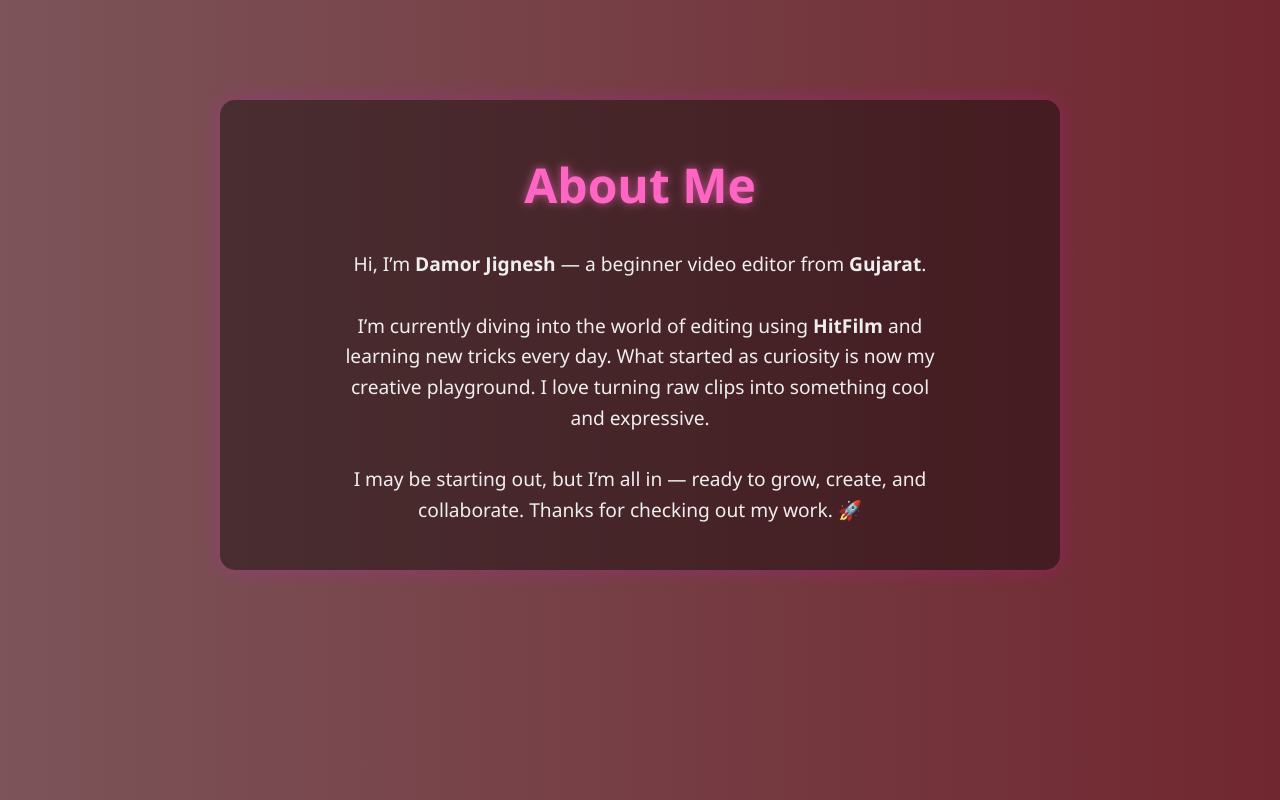
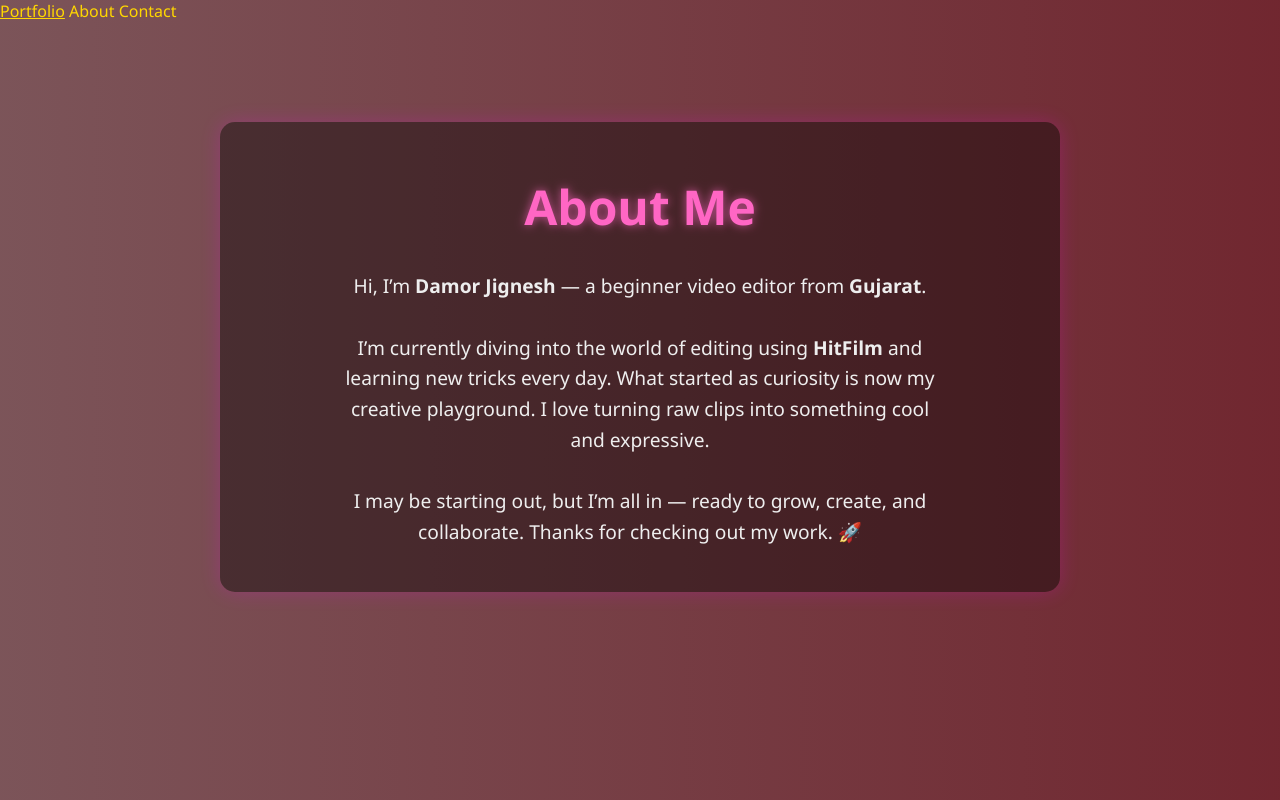
Before and after one commit to vinox342/vinoxy007, a plain HTML site: page about.html in a window 1280 px wide. Drawn offline with Linux system fonts and the light colour scheme.

Commit message:
Update about.html

```diff
--- a/about.html
+++ b/about.html
@@ -84,6 +84,12 @@
   </style>
 </head>
 <body>
+  <nav class="navbar">
+  <a href="index.html">Portfolio</a>
+  <a href="about.html">About</a>
+  <a href="contact.html">Contact</a>
+</nav>
+
   <div class="container">
     <h1>About Me</h1>
     <p>
```
